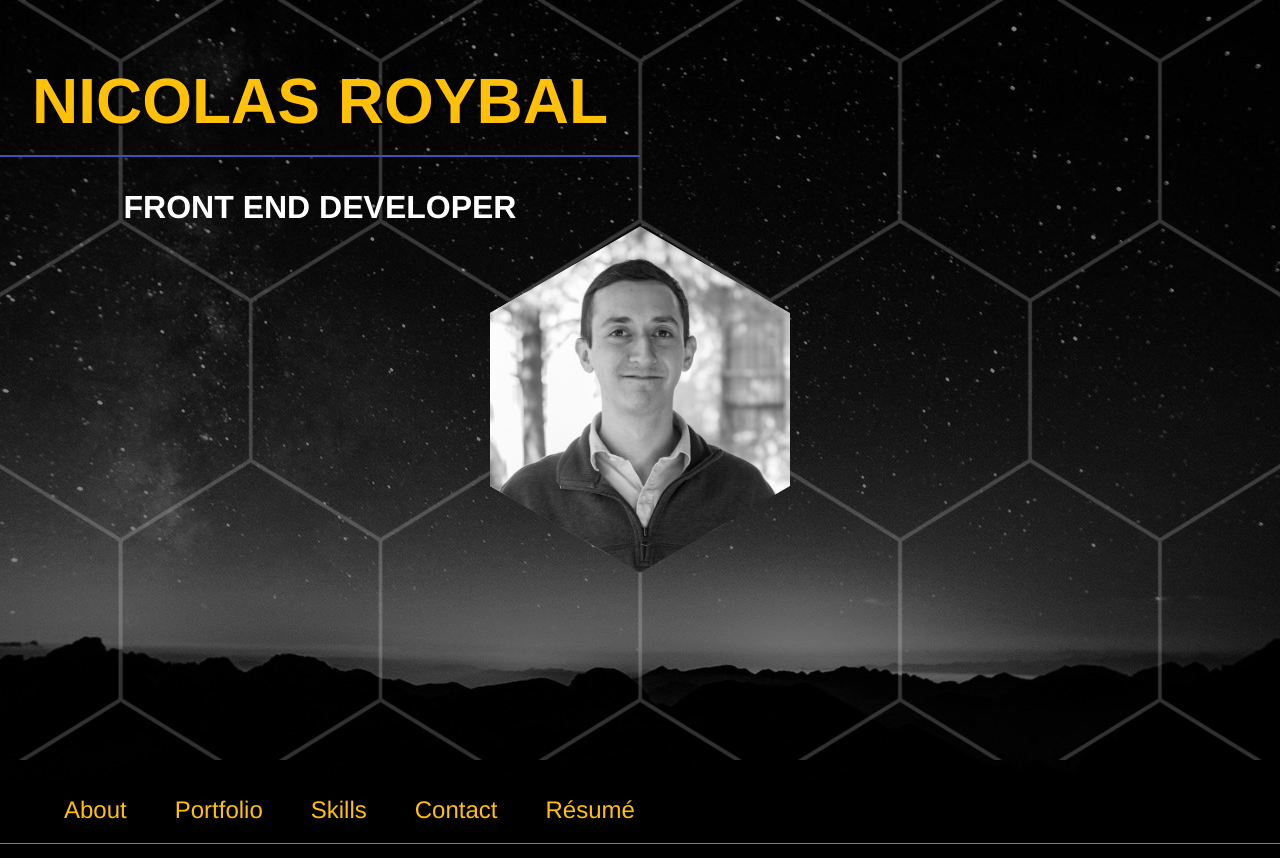
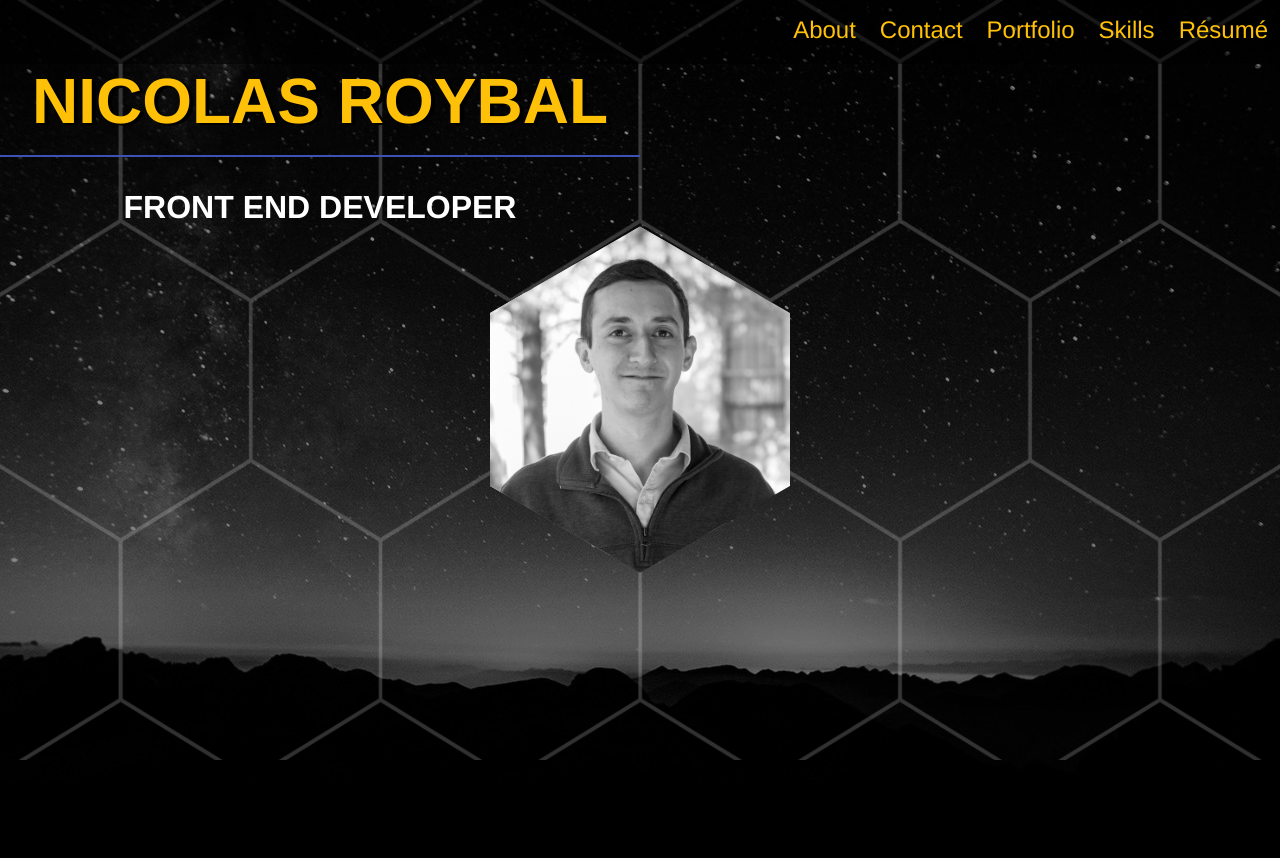
Before and after one commit to Gadget89/New-Portfolio, a React app: page / in a window 1280 px wide. Shown: the top 858 px of the page. Built offline with nearby package versions, Linux system fonts and the light colour scheme.

Commit message:
Created static nav backdrop and styled nav bar elements

```diff
--- a/js/Loader.js
+++ b/js/Loader.js
@@ -4,7 +4,7 @@ var createReactClass = require("create-react-class")
 
 
 const runLoader = () => {
-  setTimeout(function(){ document.body.className+="loaded"; }, 3000);
+  setTimeout(function(){ document.body.className+="loaded"; }, 1000);
 }
 window.onload = runLoader;
 
--- a/js/Nav.js
+++ b/js/Nav.js
@@ -7,14 +7,28 @@ export default createReactClass({
 
   render() {
     return (
+      <section>
+        <header className="nav_wrapper_background">
+        </header>
+        <h3 className="nav_name">
+          nicolas roybal
+        </h3>
         <header className="nav_wrapper">
           <ul>
             <li>
               <a
                 className="nav_button"
                 href="#"
-              title="About">
-              About
+                title="Résumé">
+                Résumé
+              </a>
+            </li>
+            <li>
+              <a
+                className="nav_button"
+                href="#"
+                title="Skills">
+                Skills
               </a>
             </li>
             <li>
@@ -29,14 +43,6 @@ export default createReactClass({
               <a
                 className="nav_button"
                 href="#"
-              title="Skills">
-              Skills
-            </a>
-          </li>
-          <li>
-            <a
-              className="nav_button"
-              href="#"
                 title="Contact">
                 Contact
               </a>
@@ -45,12 +51,13 @@ export default createReactClass({
               <a
                 className="nav_button"
                 href="#"
-              title="Résumé">
-              Résumé
+                title="About">
+                About
               </a>
             </li>
           </ul>
         </header>
+      </section>
     )
   }
 })
--- a/public/styles/main.css
+++ b/public/styles/main.css
@@ -4,6 +4,9 @@
 /*yellow: #ffc107*/
 * {
   box-sizing: border-box;
+}
+a {
+  text-decoration: none;
 }
 body {
   margin: 0;
@@ -14,6 +17,7 @@ body {
 li {
   list-style: none;
 }
+
 .landing {
   background: url(/styles/new.jpg);
   background-size: cover;
@@ -74,23 +78,49 @@ li {
   color: #ffc107;
   cursor: pointer;
   display: inline-block;
-  float: left;
+  float: right;
   font-size: 1.5em;
-  margin: 0 1em;
+  margin: 0 0.5em;
   text-decoration: none;
 }
 
 .nav_button:hover {
-  text-decoration: underline;
+  background-color: black;
+  border-radius: 2em;
+  border: solid 2px #3F51B5;
+  color: white;
+  cursor: pointer;
+  padding: 0.2em 1em;
+  transition: color 0.6s, background-color 0.6s;
+}
+.nav_wrapper_background {
+  background-color: black;
+  display: inline-block;
+  /*left: 59%;*/
+  height: 4em;
+  width: 100%;
+  opacity: 0.5;
+  position: fixed;
+  top: 0;
+  z-index: 799;
 }
 .nav_wrapper {
-  border-bottom: solid grey 1px;
   display: inline-block;
-  float: right;
+  /*left: 59%;*/
   height: 4em;
   width: 100%;
-  text-align: right;
   position: fixed;
+  top: 0;
+  z-index: 800;
+}
+.nav_name {
+  color: #ffc107;
+  display: none;
+  left: 1em;
+  position: fixed;
+  top: 0;
+  text-transform: uppercase;
+  z-index: 801;
 }
 .hexagonPhotoWrapper {
   filter: grayscale();
@@ -444,3 +474,6 @@ li {
 .hexagonPhotoWrapper {
   top: 46%;
 }
+.nav_wrapper {
+  left: 0;
+}
```
Lines whose indentation alone changed are shown as unchanged.
